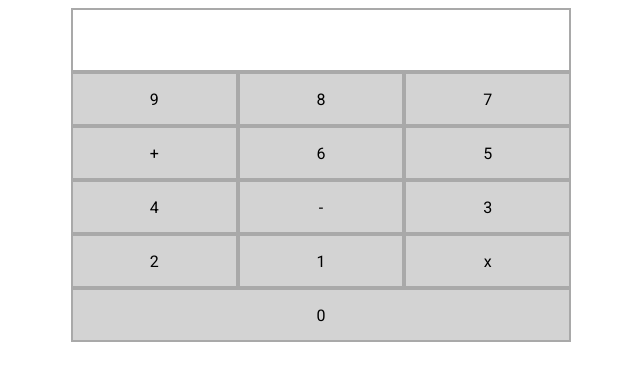
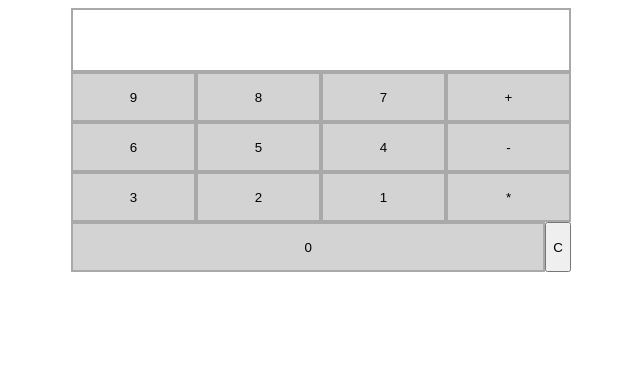
Before and after one commit to Flores120/calculator-new, a plain HTML site: page index.html in a window 1280 px wide. Shown: the whole page, without its empty margins (319-959 px from the left). Drawn offline with Linux system fonts and the light colour scheme.

Commit message:
adds clear function

```diff
--- a/css/styles.css
+++ b/css/styles.css
@@ -1,21 +1,21 @@
 body {
   font-family: 'Roboto', sans-serif;
 }
-.key {
+.numbers{
   display: flex;
   width: 100%;
   flex-wrap: wrap;
   width: 500px;
   margin: auto;
 }
-.key span{
+.number{
   margin: auto;
  display: flex;
  justify-content: center;
  align-items: center;
  background-color: lightgray;
  border: 2px solid darkgray;
- width: 32.53%;
+ width: 24%;
  height: 50px;
  flex-grow: 1;
  outline: none;
--- a/index.html
+++ b/index.html
@@ -9,21 +9,26 @@
   </head>
   <body>
     <div class="calculator">
+      <!-- <form id="calclator">
+        <label for="number">Enter Number</label>
+        <input type="number" name="" value="">
+      </form> -->
       <div class="display"><span id="display"></span></div>
-      <div class="key">
-        <span>9</span>
-        <span>8</span>
-        <span>7</span>
-        <span class="operator">+</span>
-        <span>6</span>
-        <span>5</span>
-        <span>4</span>
-        <span class="operator">-</span>
-        <span>3</span>
-        <span>2</span>
-        <span>1</span>
-        <span class="operator">x</span>
-        <span>0</span>
+      <div class="numbers">
+        <button class="number" value="9" id="9">9</button>
+        <button class="number" value="8" id="8">8</button>
+        <button class="number" value="7" id="7">7</button>
+        <button class="number" value="+" id="add">+</button>
+        <button class="number" value="6" id="6">6</button>
+        <button class="number" value="5" id="5">5</button>
+        <button class="number" value="4" id="4">4</button>
+        <button class="number" value="-" id="subtract">-</button>
+        <button class="number" value="3" id="3">3</button>
+        <button class="number" value="2" id="2">2</button>
+        <button class="number" value="1" id="1">1</button>
+        <button class="number" value="*" id="muiltiply">*</button>
+        <button class="number" value="0" id="0">0</button>
+        <button class="clear" value="clear" id="clear">C</button>
       </div>
     </div>
   </body>
--- a/js/scripts.js
+++ b/js/scripts.js
@@ -7,17 +7,17 @@ function subtract(number1, number2) {
 function multiply(number1, number2) {
   var multiply = number1 * number2;
 }
-var sum = add(3, 4);
-var differnce = subtract(3, 4);
-var product = multiply(3, 4);
+var sum = add();
+var differnce = subtract();
+var product = multiply();
 
-var keys = document.querySelectorAll('.calculator span');
-var operators = ['+', '-', 'x', '/'];
-
-for (var i = 0; i < keys.length; i++) {
-  keys[i].onclick = function(e) {
-    var input = document.querySelector('#display');
-    var inputVal = input.innerHTML;
-    var btnVal = this.innerHTML;
-  }
-}
+ $(document).ready(function(){
+   $('.number').click(function(){
+    var key = $(this).val();
+    console.log(key);
+    $('#display').append(key);
+    });
+     $('.clear').click(function(){
+       $('#display').empty();
+  });
+});
```
